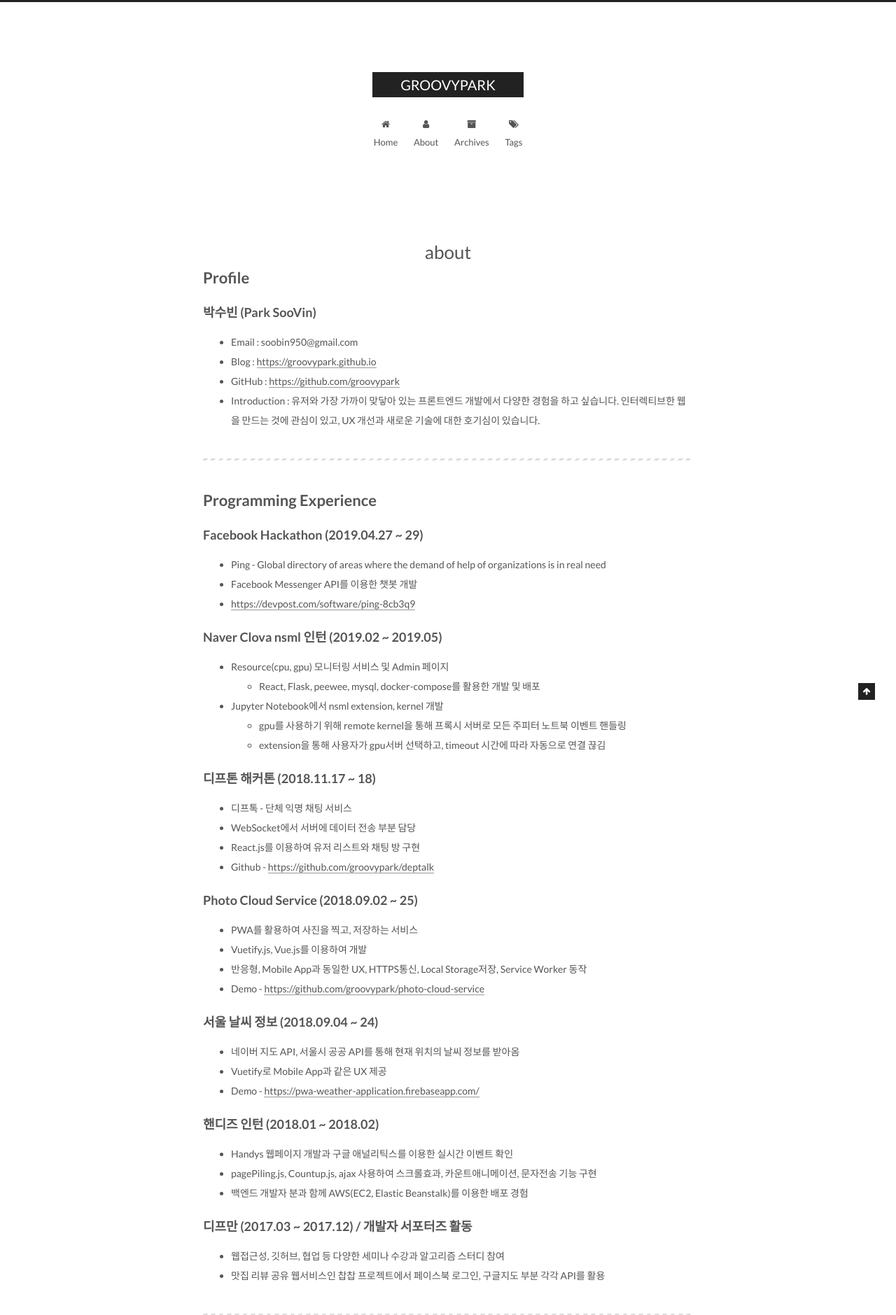
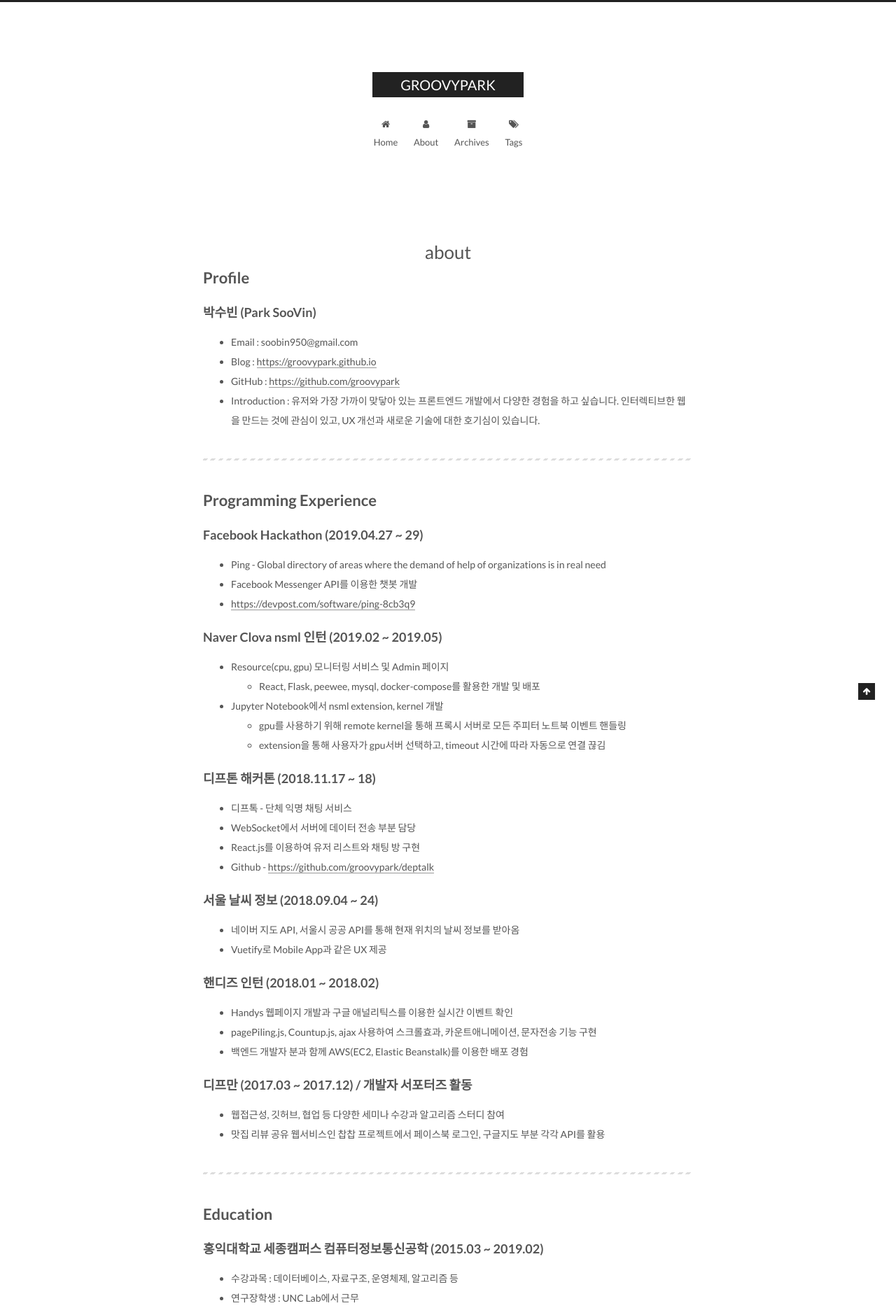
Before and after one commit to groovypark/groovypark.github.io, a Jekyll site: the page built from about/index.md, in a window 1280 px wide, cut to the strip 0-1879 px from the top of the page. Shown: the whole strip at 70% size. Built offline with Jekyll 4.4.1, drawn with Linux system fonts in a browser that asks for light colours.

Commit message:
Update about page

```diff
--- a/about/index.md
+++ b/about/index.md
@@ -35,18 +35,10 @@ layout: page
 * React.js를 이용하여 유저 리스트와 채팅 방 구현
 * Github - [https://github.com/groovypark/deptalk](https://github.com/groovypark/deptalk)
 
-### Photo Cloud Service (2018.09.02 ~ 25)
-
-* PWA를 활용하여 사진을 찍고, 저장하는 서비스
-* Vuetify.js, Vue.js를 이용하여 개발
-* 반응형, Mobile App과 동일한 UX, HTTPS통신, Local Storage저장, Service Worker 동작
-* Demo - [https://github.com/groovypark/photo-cloud-service](https://github.com/groovypark/photo-cloud-service)
-
 ### 서울 날씨 정보 (2018.09.04 ~ 24)
 
 * 네이버 지도 API, 서울시 공공 API를 통해 현재 위치의 날씨 정보를 받아옴
 * Vuetify로 Mobile App과 같은 UX 제공
-* Demo - [https://pwa-weather-application.firebaseapp.com/](https://pwa-weather-application.firebaseapp.com/)
 
 ### 핸디즈 인턴 (2018.01 ~ 2018.02)
 
```
